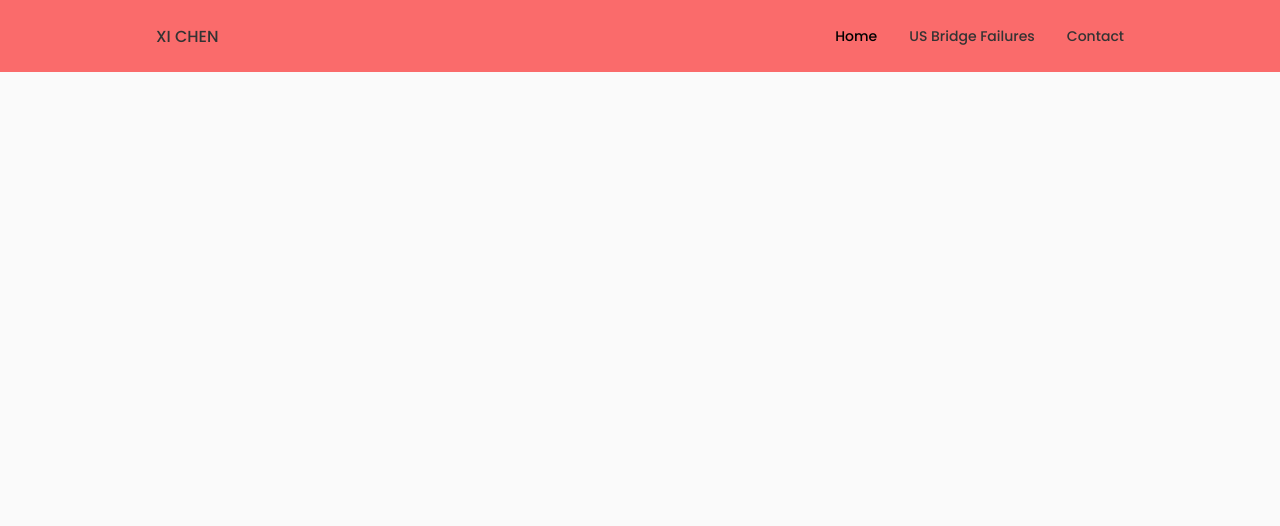
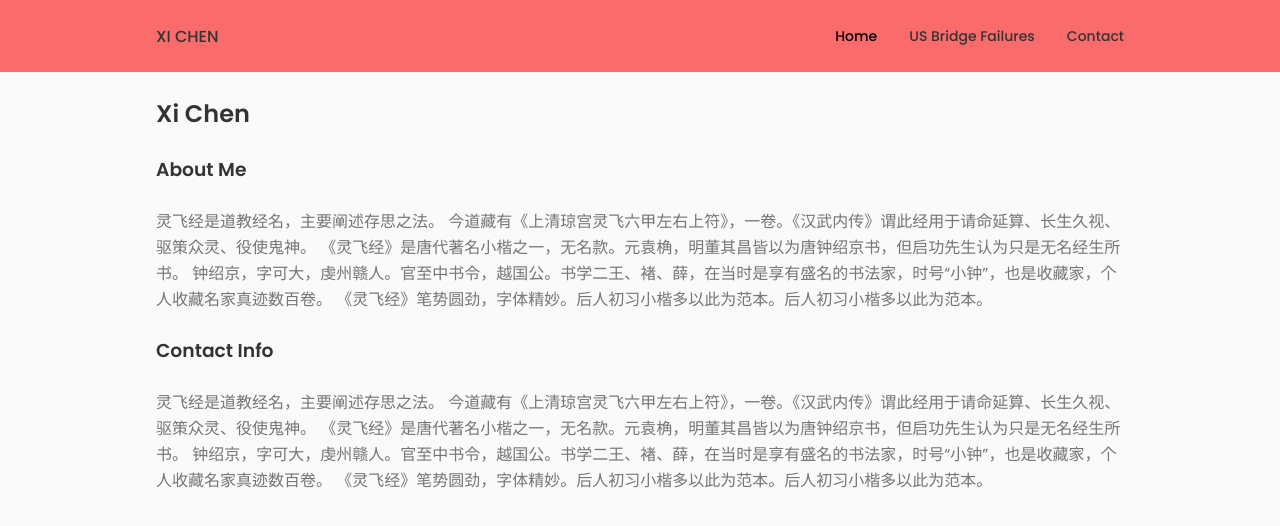
Before and after one commit to yeye9ye/yeye9ye, a React (Vite) app: page / in a window 1280 px wide. Shown: the top 526 px of the page. Built offline with nearby package versions, Linux system fonts and the light colour scheme; no server answers; what aws-amplify would draw is missing.

Commit message:
Add home module into app tsx

```diff
--- a/src/App.tsx
+++ b/src/App.tsx
@@ -1,4 +1,5 @@
 import Header from "./components/header/Header";
+import Home from "./components/home/Home";
 
 
 function App() {
@@ -6,6 +7,7 @@ function App() {
     <>
       <Header />
       <main className="main">
+        <Home />
 
       </main>
 
```
Also changed, not shown: maple-leaf-svgrepo-com.svg (added).
